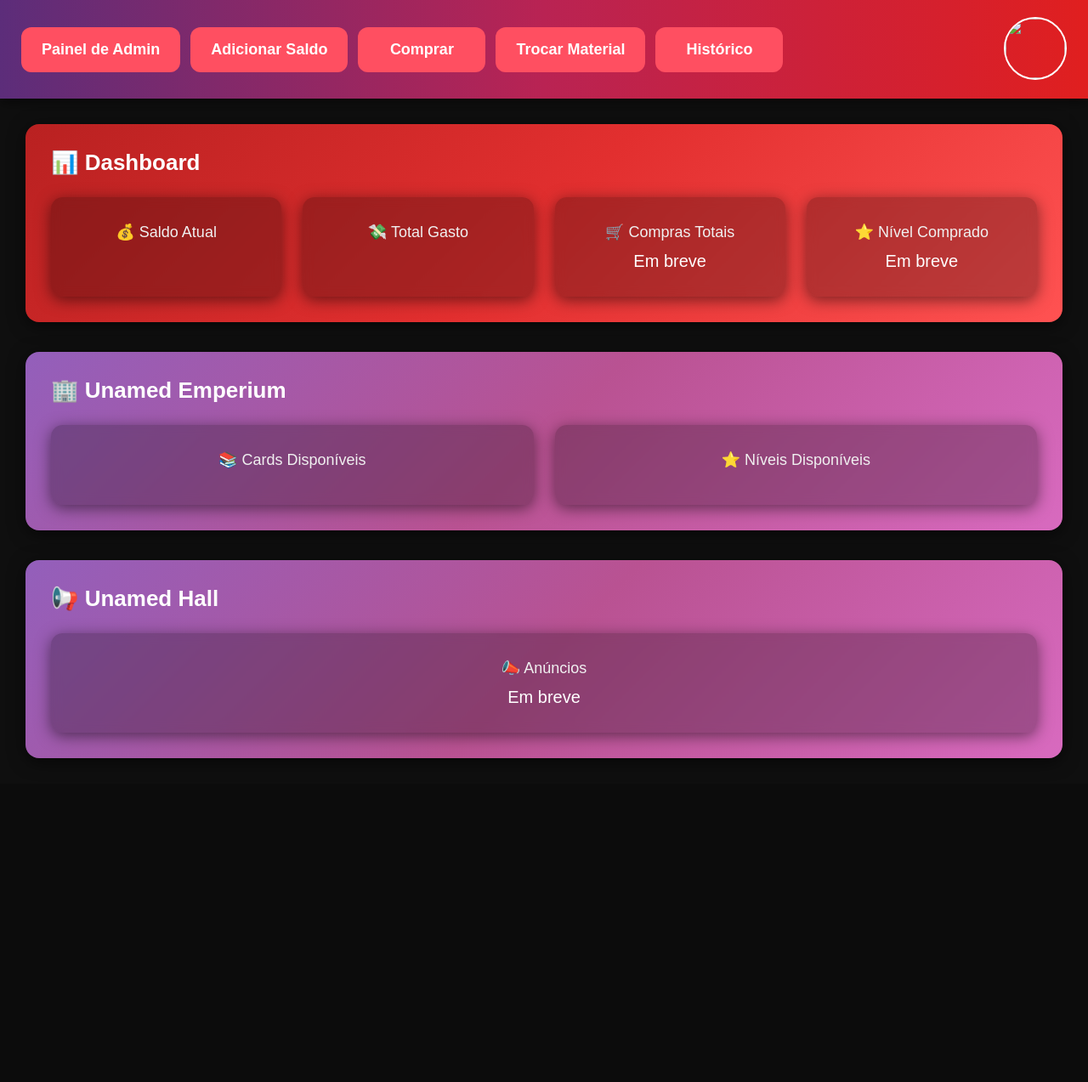
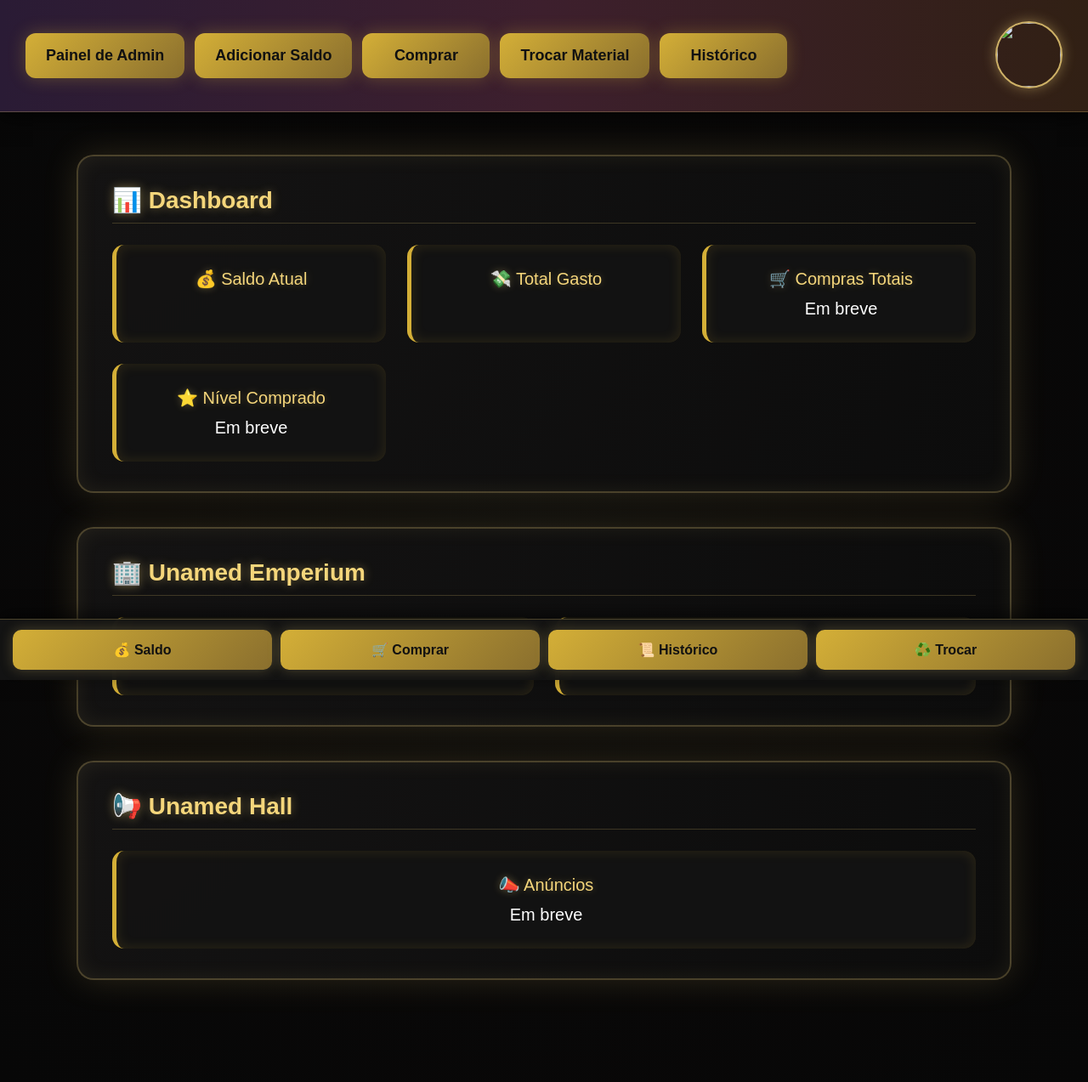
Before and after one commit to YuukiMorp8/Emperium.Unamed-Cc.store, a Flask app: template templates/dashboard.html in a window 1280 px wide. Shown: the whole page at 85% size. Before the commit the page ends 922 px from the top, so only its background shows below. Run offline with Flask 3, Linux system fonts and the light colour scheme; the template is opened without the code that fills it, so the values that code supplies are empty.

Commit message:
Update dashboard.html

```diff
--- a/templates/dashboard.html
+++ b/templates/dashboard.html
@@ -4,27 +4,31 @@
 <meta charset="UTF-8">
 <title>Dashboard - Emperium</title>
 <style>
-/* Reset e base */
+/* ========== BASE ========== */
 html, body {
     width: 100%;
     min-height: 100%;
     margin: 0;
     padding: 0;
-    font-family: Arial, sans-serif;
-    background: #0f0f0f;
-    color: #eee;
+    font-family: "Poppins", Arial, sans-serif;
+    background: radial-gradient(circle at center, #0b0b0b, #090808, #070707);
+    color: #f5f5f5;
     box-sizing: border-box;
+    overflow-x: hidden;
 }
 
-/* Header */
+/* ========== CABEÇALHO ========== */
 header {
-    background: linear-gradient(90deg, #5c2d7a, #b92353, #e01f1f);
-    padding: 20px 25px;
+    background: linear-gradient(90deg, #2a1b35, #3d1f2d, #312014);
+    padding: 25px 30px;
     display: flex;
     justify-content: space-between;
     align-items: center;
-    box-shadow: 0 3px 15px rgba(0,0,0,0.6);
-    flex-wrap: wrap;
+    box-shadow: 0 4px 25px rgba(0,0,0,0.8);
+    border-bottom: 1px solid rgba(245,214,123,0.25);
+    position: sticky;
+    top: 0;
+    z-index: 10;
 }
 .header-left {
     display: flex;
@@ -32,114 +36,170 @@ header {
     gap: 12px;
     flex-wrap: wrap;
 }
+
+/* ========== PERFIL ========== */
+.perfil {
+    width: 75px;
+    height: 75px;
+    border-radius: 50%;
+    border: 2.5px solid rgba(245,214,123,0.8);
+    box-shadow: 0 0 15px rgba(245,214,123,0.4);
+    cursor: pointer;
+}
+
+/* ========== BOTÕES DE MENU (agora fixos embaixo no mobile) ========== */
 .btn-admin {
     padding: 16px 24px;
-    background: #ff4f61;
-    color: #fff;
+    background: linear-gradient(135deg, #d4af37, #8a6f2e);
+    color: #111;
     font-weight: bold;
     border-radius: 12px;
     cursor: pointer;
     border: none;
     transition: 0.3s;
-    flex: 1 1 auto;
     min-width: 150px;
     font-size: 18px;
+    box-shadow: 0 0 20px rgba(212,175,55,0.3);
 }
-.btn-admin:hover { background: #ff7080; transform: scale(1.03); }
-.perfil { width: 70px; height: 70px; border-radius: 50%; cursor: pointer; border: 2px solid #fff; }
-
-/* Main container */
-main {
-    padding: 30px;
-    display: grid;
-    grid-template-columns: 1fr;
-    gap: 35px;
-    max-width: 100%;
-    width: 100%;
-    min-height: calc(100vh - 110px);
-    box-sizing: border-box;
+.btn-admin:hover {
+    background: linear-gradient(135deg, #f5d67b, #b99232);
+    transform: scale(1.05);
+    box-shadow: 0 0 30px rgba(245,214,123,0.5);
 }
 
-/* Embeds */
-.embed {
-    padding: 30px;
-    border-radius: 16px;
-    box-shadow: 0 4px 20px rgba(0,0,0,0.6);
-    width: 100%;
-    box-sizing: border-box;
-    transition: 0.4s;
-}
-.embed-title {
-    font-size: 26px;
-    font-weight: bold;
-    margin-bottom: 25px;
-    color: #fff;
+/* ========== CONTEÚDO PRINCIPAL ========== */
+main {
+    padding: 50px 25px 120px;
+    display: flex;
+    flex-direction: column;
+    gap: 40px;
+    max-width: 1100px;
+    margin: 0 auto;
 }
 
-/* Dashboard embed - mais vermelho/vibrante */
-.embed.dashboard {
-    background: linear-gradient(135deg, #b92121, #e22f2f, #ff5252);
+/* ========== EMBEDS ========== */
+.embed {
+    background: radial-gradient(circle at top left, #141313, #0c0c0c);
+    border: 2px solid rgba(245,214,123,0.25);
+    border-radius: 20px;
+    padding: 35px 40px;
+    box-shadow: 0 0 40px rgba(245,214,123,0.15), inset 0 0 25px rgba(245,214,123,0.08);
+    position: relative;
+    transition: 0.3s;
+}
+.embed:hover {
+    transform: scale(1.01);
+    box-shadow: 0 0 50px rgba(245,214,123,0.25);
 }
 
-/* Preview embed - mais roxo vibrante */
-.embed.preview {
-    background: linear-gradient(135deg, #935fbb, #b95292, #d86abf);
+.embed-title {
+    font-size: 28px;
+    font-weight: 700;
+    color: #f5d67b;
+    text-shadow: 0 0 12px rgba(245,214,123,0.4);
+    border-bottom: 1px solid rgba(245,214,123,0.2);
+    padding-bottom: 10px;
+    margin-bottom: 25px;
 }
 
-/* Embed content */
+/* ========== CONTEÚDO DOS EMBEDS ========== */
 .embed-content {
     display: grid;
     grid-template-columns: repeat(auto-fit, minmax(260px, 1fr));
     gap: 25px;
-    width: 100%;
 }
 
-/* Cards */
+/* ========== CARDS ========== */
 .card {
-    background: rgba(0,0,0,0.25); /* mais escuro que o fundo do embed */
+    background: rgba(20,20,20,0.95);
     backdrop-filter: blur(6px);
-    padding: 30px;
+    padding: 28px;
     border-radius: 14px;
+    border-left: 5px solid #d4af37;
     text-align: center;
     font-size: 20px;
-    box-shadow: 0 4px 18px rgba(0,0,0,0.5);
+    box-shadow: inset 0 0 15px rgba(212,175,55,0.15);
     color: #fff;
     transition: 0.3s;
 }
 .card:hover {
     transform: translateY(-3px);
-    box-shadow: 0 6px 25px rgba(0,0,0,0.6);
+    box-shadow: 0 0 25px rgba(212,175,55,0.3);
 }
 .card-title {
-    font-size: 18px;
-    color: #f0f0f0;
+    font-size: 20px;
+    color: #f5d67b;
     margin-bottom: 12px;
+    text-shadow: 0 0 10px rgba(245,214,123,0.3);
 }
 
-/* Botões internos */
+/* ========== BOTÕES INTERNOS DOS EMBEDS ========== */
 .btn-action {
     padding: 16px 22px;
-    background: #ff7b92;
-    color: #fff;
+    background: linear-gradient(135deg, #d4af37, #8a6f2e);
+    color: #111;
     font-weight: bold;
     border-radius: 12px;
     cursor: pointer;
     border: none;
-    margin-top: 15px;
+    margin-top: 18px;
     width: 100%;
     font-size: 18px;
     transition: 0.3s;
+    box-shadow: 0 0 20px rgba(245,214,123,0.3);
 }
-.btn-action:hover { background: #ff92aa; transform: scale(1.02); }
+.btn-action:hover {
+    background: linear-gradient(135deg, #f5d67b, #b99232);
+    transform: scale(1.04);
+    box-shadow: 0 0 25px rgba(245,214,123,0.6);
+}
 
-/* Responsivo */
-@media (max-width: 768px) {
-    main { padding: 20px; }
-    .embed-content { grid-template-columns: 1fr; }
-    .header-left { justify-content: center; }
-    .btn-admin { min-width: 130px; flex: 1 1 48%; font-size: 16px; padding: 14px 18px; }
-    .card { font-size: 18px; padding: 25px; }
-    .embed-title { font-size: 22px; margin-bottom: 18px; }
+/* ========== BOTÕES FIXOS NO MOBILE ========== */
+.nav-bottom {
+    display: none;
+    position: fixed;
+    bottom: 0;
+    left: 0;
+    right: 0;
+    background: rgba(20,20,20,0.96);
+    backdrop-filter: blur(10px);
+    border-top: 1px solid rgba(245,214,123,0.25);
+    display: flex;
+    justify-content: space-around;
+    padding: 12px 10px;
+    box-shadow: 0 -5px 20px rgba(0,0,0,0.6);
+    z-index: 99;
+}
+
+.nav-bottom button {
+    flex: 1;
+    margin: 0 5px;
+    padding: 14px 10px;
+    background: linear-gradient(135deg, #d4af37, #8a6f2e);
+    border: none;
+    border-radius: 10px;
+    font-size: 16px;
+    color: #111;
+    font-weight: bold;
+    box-shadow: 0 0 15px rgba(245,214,123,0.25);
+    transition: 0.3s;
+}
+.nav-bottom button:hover {
+    transform: scale(1.06);
+    box-shadow: 0 0 25px rgba(245,214,123,0.5);
+}
+
+/* ========== RESPONSIVIDADE ========== */
+@media (max-width: 900px) {
+    header { flex-direction: column; gap: 15px; }
+    .header-left { justify-content: center; flex-wrap: wrap; }
+    .btn-admin { display: none; } /* Esconde botões de topo */
+    .nav-bottom { display: flex; } /* Mostra os fixos inferiores */
+    .perfil { width: 65px; height: 65px; }
+    main { padding-bottom: 160px; }
+    .embed { padding: 25px; }
+    .embed-title { font-size: 24px; }
+    .card { font-size: 18px; padding: 20px; }
 }
 </style>
 </head>
@@ -157,57 +217,39 @@ main {
 </header>
 
 <main>
-    <!-- Dashboard embed -->
-    <div class="embed dashboard">
+    <div class="embed">
         <div class="embed-title">📊 Dashboard</div>
         <div class="embed-content">
-            <div class="card">
-                <div class="card-title">💰 Saldo Atual</div>
-                   {{ dados.saldo }}
-            </div>
-            <div class="card">
-                <div class="card-title">💸 Total Gasto</div>
-                   {{ dados.gasto }}
-            </div>
-            <div class="card">
-                <div class="card-title">🛒 Compras Totais</div>
-                Em breve
-            </div>
-            <div class="card">
-                <div class="card-title">⭐ Nível Comprado</div>
-                Em breve
-            </div>
+            <div class="card"><div class="card-title">💰 Saldo Atual</div>{{ dados.saldo }}</div>
+            <div class="card"><div class="card-title">💸 Total Gasto</div>{{ dados.gasto }}</div>
+            <div class="card"><div class="card-title">🛒 Compras Totais</div>Em breve</div>
+            <div class="card"><div class="card-title">⭐ Nível Comprado</div>Em breve</div>
         </div>
     </div>
 
-    <!-- Preview embed / Unamed Emperium -->
-    <div class="embed preview">
+    <div class="embed">
         <div class="embed-title">🏢 Unamed Emperium</div>
         <div class="embed-content">
-            <div class="card">
-                <div class="card-title">📚 Cards Disponíveis</div>
-                {{ dados.materiais }}
-            </div>
-            <div class="card">
-                <div class="card-title">⭐ Níveis Disponíveis</div>
-                {% for nivel in niveis %}
-                    <div>{{ nivel }}</div>
-                {% endfor %}
-            </div>
+            <div class="card"><div class="card-title">📚 Cards Disponíveis</div>{{ dados.materiais }}</div>
+            <div class="card"><div class="card-title">⭐ Níveis Disponíveis</div>{% for nivel in niveis %}<div>{{ nivel }}</div>{% endfor %}</div>
         </div>
     </div>
 
-    <!-- Unamed Hall embed -->
-    <div class="embed preview">
+    <div class="embed">
         <div class="embed-title">📢 Unamed Hall</div>
         <div class="embed-content">
-            <div class="card">
-                <div class="card-title">📣 Anúncios</div>
-                Em breve
-            </div>
+            <div class="card"><div class="card-title">📣 Anúncios</div>Em breve</div>
         </div>
     </div>
 </main>
 
+<!-- Barra inferior (mobile) -->
+<div class="nav-bottom">
+    <button onclick="location.href='/adicionar_saldo'">💰 Saldo</button>
+    <button onclick="location.href='/comprar'">🛒 Comprar</button>
+    <button onclick="location.href='/historico_compras'">📜 Histórico</button>
+    <button onclick="location.href='/trocar_material'">♻️ Trocar</button>
+</div>
+
 </body>
 </html>
```
